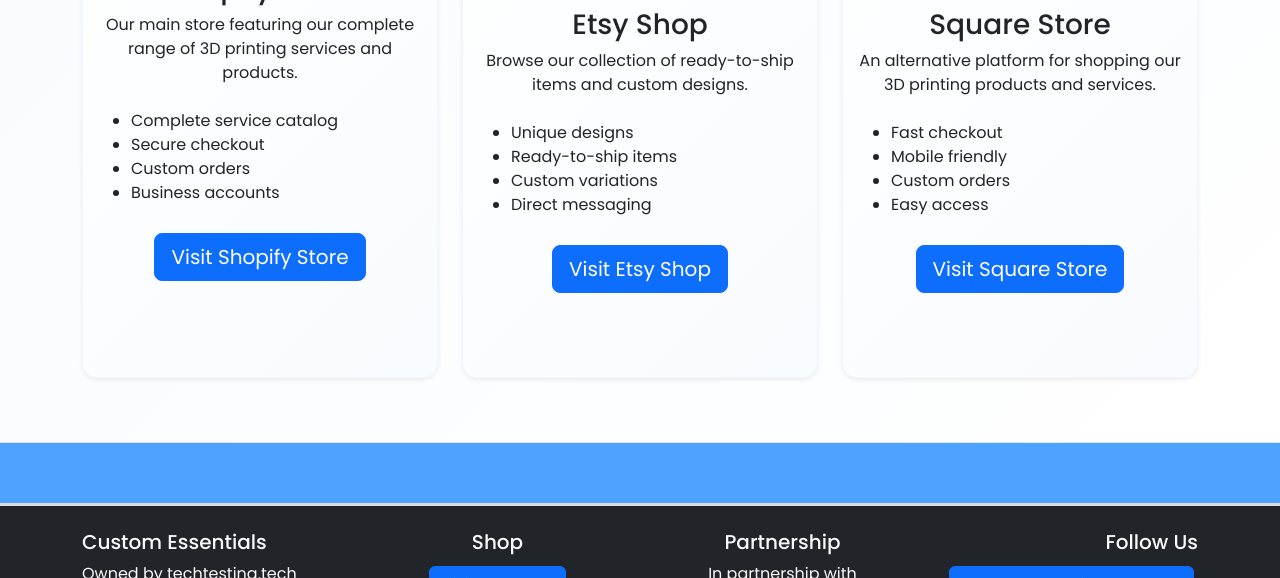
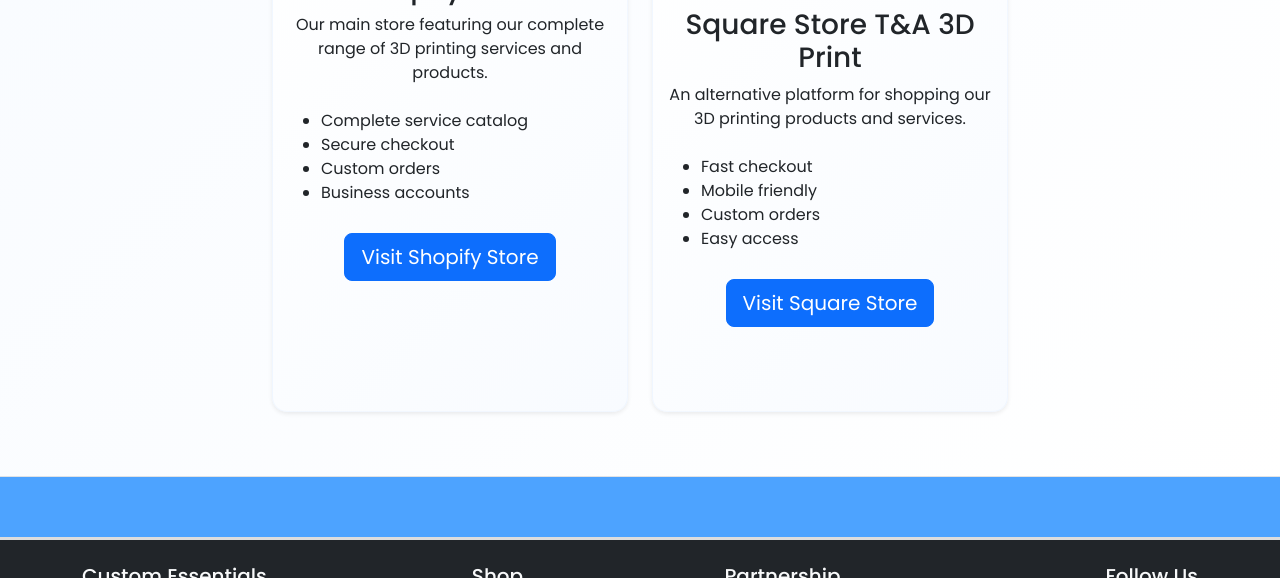
Before and after one commit to techtesting-custom/customessentials-site, a plain HTML site: page shop/index.html in a window 1280 px wide. Shown: the part 648-1226 px from the top of the page. Drawn offline with nearby package versions, Linux system fonts and the light colour scheme.

Commit message:
Add files via upload

```diff
--- a/shop/index.html
+++ b/shop/index.html
@@ -80,30 +80,12 @@
             </div>
           </div>
 
-          <!-- Etsy -->
-          <div class="col-md-4">
-            <div class="card h-100 shadow-sm">
-              <div class="card-body text-center py-5">
-                <img src="../images/etsy_logo.png" alt="Etsy Shop" class="mb-4" style="height: 60px;">
-                <h3>Etsy Shop</h3>
-                <p class="mb-4">Browse our collection of ready-to-ship items and custom designs.</p>
-                <ul class="specs-list text-start mb-4">
-                  <li>Unique designs</li>
-                  <li>Ready-to-ship items</li>
-                  <li>Custom variations</li>
-                  <li>Direct messaging</li>
-                </ul>
-                <a href="https://www.etsy.com" class="btn btn-primary btn-lg" target="_blank">Visit Etsy Shop</a>
-              </div>
-            </div>
-          </div>
-
           <!-- Square -->
           <div class="col-md-4">
             <div class="card h-100 shadow-sm">
               <div class="card-body text-center py-5">
                 <img src="../images/square_logo.jpeg" alt="Square Shop" class="mb-4" style="height: 60px;">
-                <h3>Square Store</h3>
+                <h3>Square Store T&A 3D Print</h3>
                 <p class="mb-4">An alternative platform for shopping our 3D printing products and services.</p>
                 <ul class="specs-list text-start mb-4">
                   <li>Fast checkout</li>
```
Also changed, not shown: index.html (+1 -1 lines), robots.txt (added), site.webmanifest.
